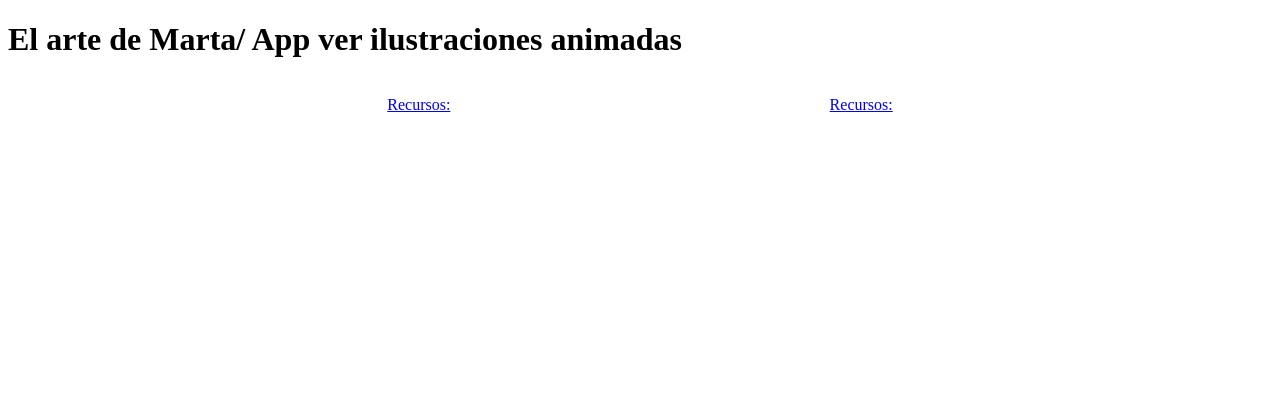
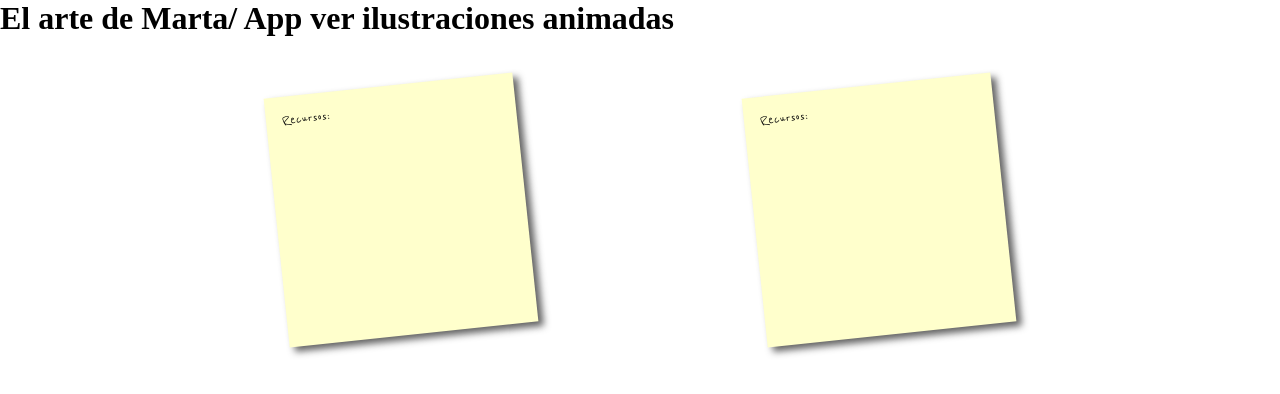
Before and after one commit to MartaOnis/animation-test, a React app: page / in a window 1280 px wide. Built offline with nearby package versions, Linux system fonts and the light colour scheme.

Commit message:
Create post-it and styles

```diff
--- a/public/index.html
+++ b/public/index.html
@@ -5,7 +5,10 @@
   <meta charset="utf-8" />
   <link rel="icon" href="%PUBLIC_URL%/favicon.ico" />
   <meta name="viewport" content="width=device-width, initial-scale=1" />
-  <title>React Starter kit</title>
+  <link rel="preconnect" href="https://fonts.googleapis.com">
+  <link rel="preconnect" href="https://fonts.gstatic.com" crossorigin>
+  <link href="https://fonts.googleapis.com/css2?family=Reenie+Beanie&display=swap" rel="stylesheet">
+  <title>Proyecto Personal Marta</title>
 </head>
 
 <body>
--- a/src/components/Main.js
+++ b/src/components/Main.js
@@ -4,8 +4,10 @@ import '../styles/Main.scss';
 const Main = () => {
   return (
     <main className="main">
-      <Template link="spiderman" />
-      <Template link="anakin" />
+      <div className="main__container">
+        <Template link="spiderman" />
+        <Template link="anakin" />
+      </div>
     </main>
   );
 };
--- a/src/components/Template.js
+++ b/src/components/Template.js
@@ -1,7 +1,8 @@
 import { Link } from 'react-router-dom';
+import '../styles/Template.scss';
 const Template = (props) => {
   return (
-    <section>
+    <section className="sectionTemplate">
       <Link to={`${props.link}`} className="character-link">
         {/* <img
         className=""
--- a/src/styles/App.scss
+++ b/src/styles/App.scss
@@ -1,5 +1,6 @@
-// @import 'core/reset';
-// @import 'core/variables';
-// @import 'layout/header';
-// @import 'layout/footer';
-// @import 'layout/main';
+* {
+  box-sizing: border-box;
+  margin: 0;
+  padding: 0;
+}
+$font-main: 'Reenie Beanie', cursive;
--- a/src/styles/Main.scss
+++ b/src/styles/Main.scss
@@ -1,5 +1,7 @@
-.main {
+.main__container {
   display: flex;
   justify-content: space-evenly;
   align-items: center;
+  overflow: hidden;
+  padding: 3em;
 }
--- /dev/null
+++ b/src/styles/Template.scss
@@ -0,0 +1,31 @@
+@import './App.scss';
+.sectionTemplate {
+  padding: 1em;
+  font-family: $font-main;
+  text-decoration: none;
+  color: #000;
+  background: #ffc;
+  display: block;
+  height: 250px;
+  width: 250px;
+  padding: 1em;
+  /* Firefox */
+  -moz-box-shadow: 5px 5px 7px rgba(33, 33, 33, 1);
+  /* Safari+Chrome */
+  -webkit-box-shadow: 5px 5px 7px rgba(33, 33, 33, 0.7);
+  /* Opera */
+  box-shadow: 5px 5px 7px rgba(33, 33, 33, 0.7);
+  -webkit-transform: rotate(-6deg);
+  -o-transform: rotate(-6deg);
+  -moz-transform: rotate(-6deg);
+}
+.sectionTemplate:hover {
+  transform: scale(1.25);
+  position: relative;
+  z-index: 5;
+}
+
+.character-link {
+  text-decoration: none;
+  color: black;
+}
--- a/src/styles/core/_reset.scss
+++ /dev/null
@@ -1,5 +0,0 @@
-* {
-  box-sizing: border-box;
-  margin: 0;
-  padding: 0;
-}
```
Also changed, not shown: src/styles/core/_variables.scss (deleted, +0 -8 lines).
